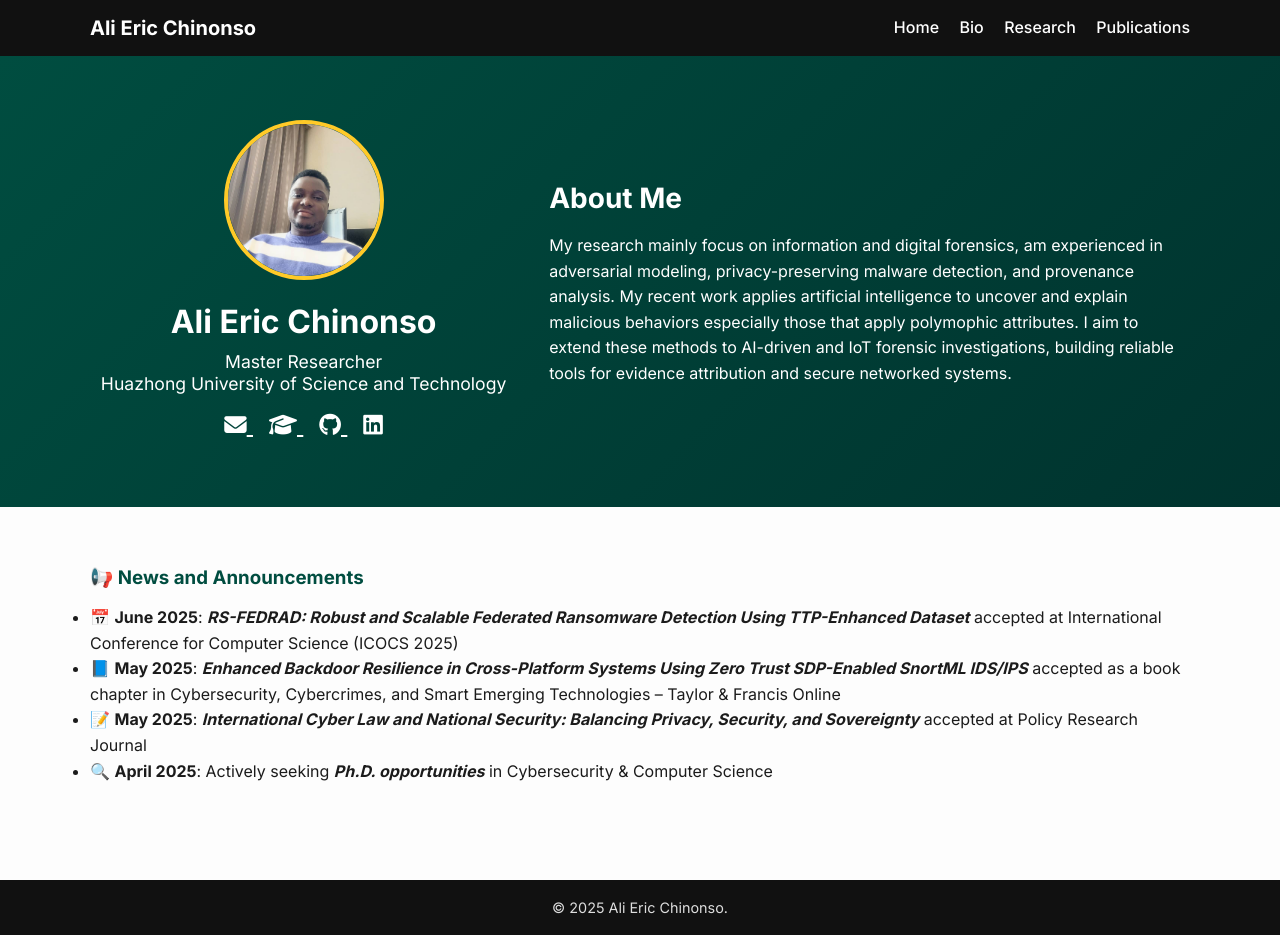
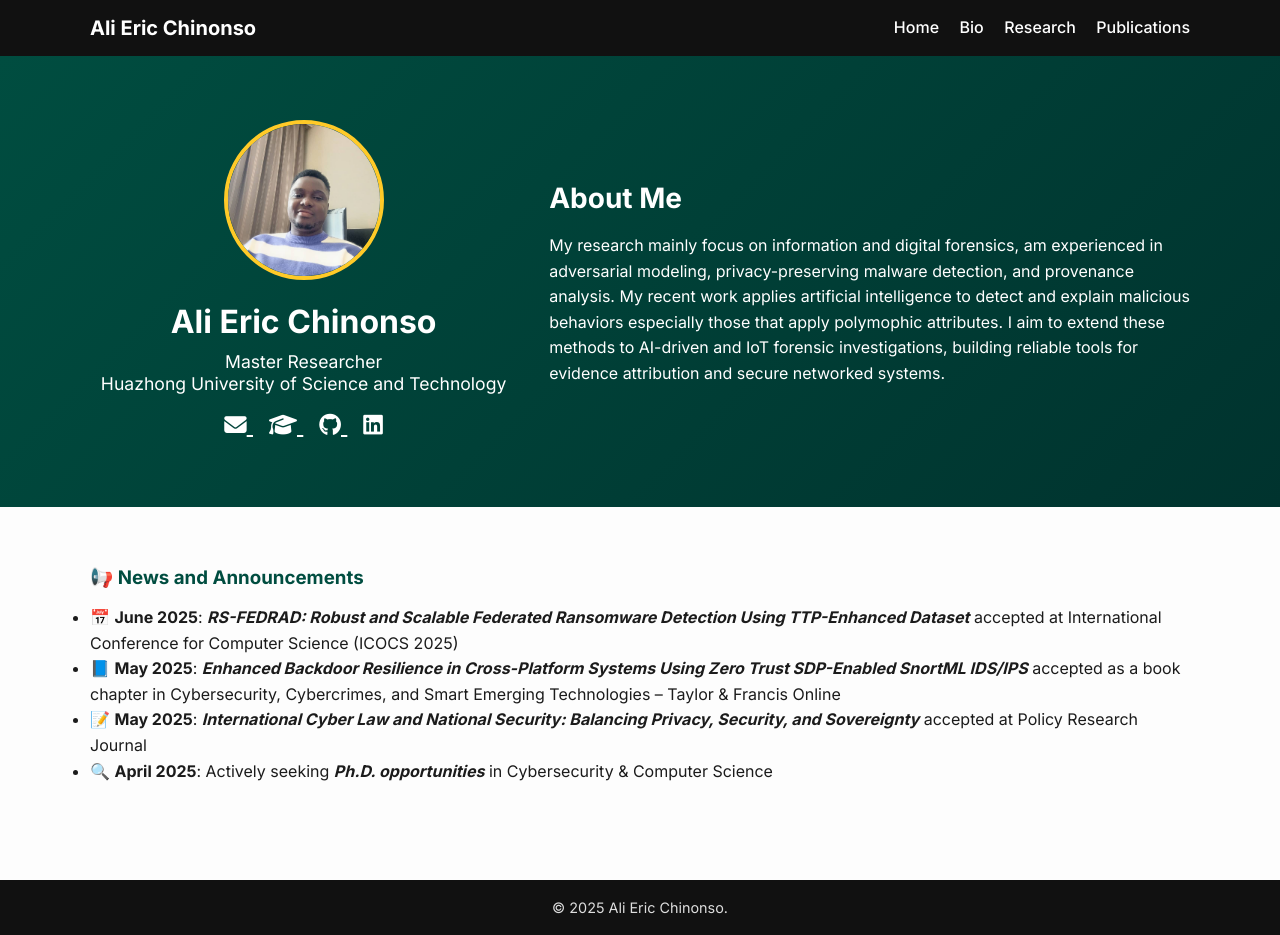
Before and after one commit to EmpireNetwork123/EmpireNetwork123.github.io, a Jekyll site: the page built from index.md, in a window 1280 px wide and 935 px high. Built offline with Jekyll 4.4.1, drawn with Linux system fonts in a browser that asks for light colours.

Commit message:
Update44 _config.yml

```diff
--- a/_config.yml
+++ b/_config.yml
@@ -27,7 +27,7 @@ scholar_link: "https://scholar.google.com/citations?user=88vHMEMAAAAJ"
 # ------------------------------------------
 about_me: |
  My research mainly focus on information and digital forensics, am  experienced in adversarial modeling, privacy-preserving malware detection, and provenance analysis.
- My recent work applies artificial intelligence to uncover and explain malicious behaviors especially those that apply polymophic attributes.
+ My recent work applies artificial intelligence to detect and explain malicious behaviors especially those that apply polymophic attributes.
  I aim to extend these methods to AI-driven and IoT forensic investigations, building reliable tools for evidence attribution and secure networked systems.
 # ------------------------------------------
 markdown: kramdown
```
